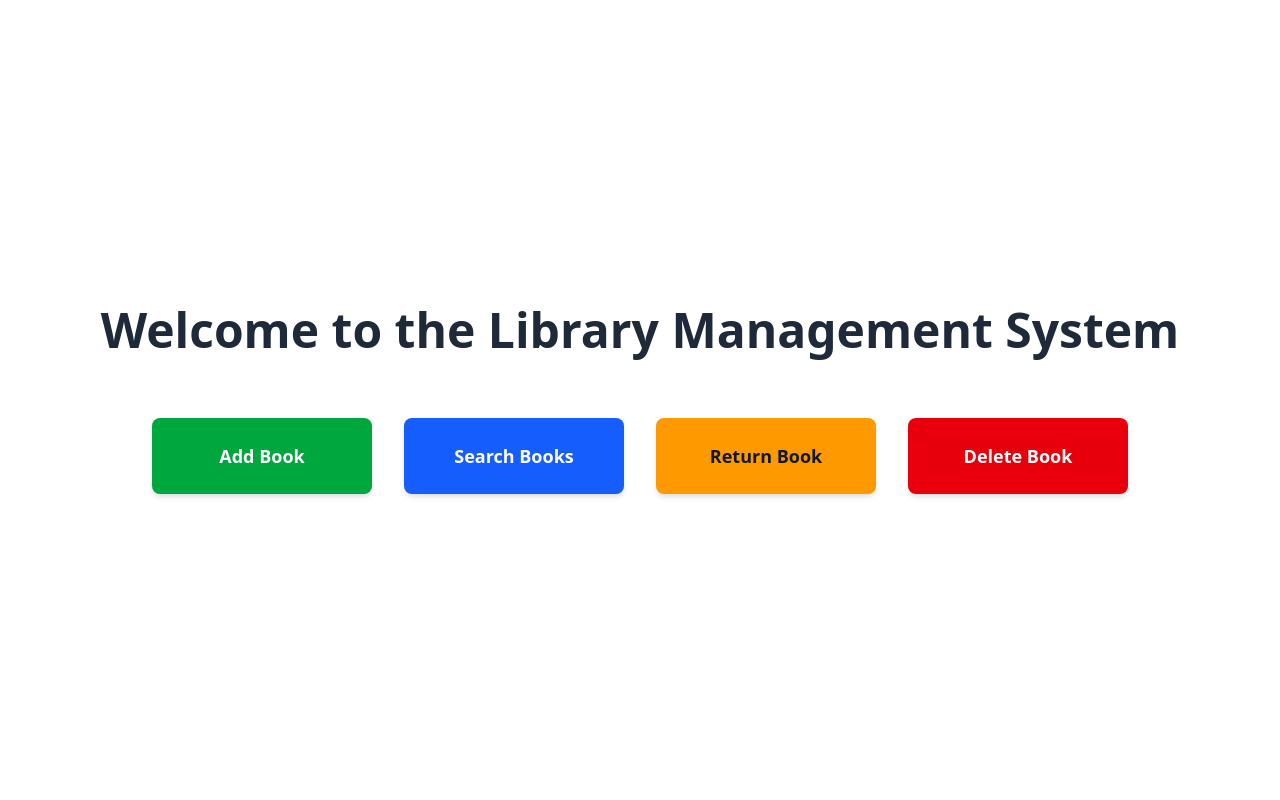
After one commit to YTlau9487/database_gp_W2LS, a Flask app: page / in a window 1280 px wide. The commit adds this page. Run offline with Flask 3, Linux system fonts and the light colour scheme.

Commit message:
add the root page and styling the components (#26)

```diff
--- a/flask_app/routes/__init__.py
+++ b/flask_app/routes/__init__.py
@@ -2,6 +2,7 @@
 from flask import Flask, Blueprint
 
 def init_routes(app: Flask):
+    from .rootPage import root_bp
     from .search import search_bp
     from .returnBook import return_book_bp
     # from .loan import loan_bp
@@ -9,6 +10,7 @@ def init_routes(app: Flask):
     from .addBook import addBook_bp
     from .deleteBook import deleteBook_bp
 
+    app.register_blueprint(root_bp)
     app.register_blueprint(search_bp)
     app.register_blueprint(return_book_bp)
     # app.register_blueprint(loan_bp)
--- /dev/null
+++ b/flask_app/routes/rootPage.py
@@ -0,0 +1,7 @@
+from flask import Blueprint, render_template
+
+root_bp = Blueprint("rootPage", __name__)
+
+@root_bp.route("/")
+def root():
+  return render_template("root.html")
--- a/templates/deleteBook.html
+++ b/templates/deleteBook.html
@@ -20,8 +20,8 @@
              class="mt-1 block w-full rounded-md border-gray-300 shadow-sm focus:border-indigo-500 focus:ring-indigo-500" />
 
       <div class="mt-4 flex justify-end gap-3">
-        <button type="reset" class="px-4 py-2 rounded border border-gray-300 text-sm">Reset</button>
-        <button type="submit" class="px-4 py-2 rounded bg-red-600 text-white text-sm hover:bg-red-700">Delete</button>
+        <button type="reset" class="px-4 py-2 rounded border border-gray-300 text-sm cursor-pointer">Reset</button>
+        <button type="submit" class="px-4 py-2 rounded bg-red-600 text-white text-sm hover:bg-red-700 cursor-pointer hover:bg-red-600/80 active:bg-red-600/60 duration-100">Delete</button>
       </div>
     </div>
   </div>
--- /dev/null
+++ b/templates/root.html
@@ -0,0 +1,44 @@
+<!DOCTYPE html>
+<html>
+  <head>
+    <meta charset="UTF-8" />
+    <script src="https://cdn.jsdelivr.net/npm/@tailwindcss/browser@4"></script>
+    <title>Library Management System</title>
+  </head>
+  <body class="min-h-screen flex flex-col items-center justify-center bg-white">
+    <h1
+      class="text-4xl md:text-5xl font-bold text-gray-800 mb-16 text-center px-6"
+    >
+      Welcome to the Library Management System
+    </h1>
+
+    <div
+      class="grid grid-cols-1 sm:grid-cols-2 lg:grid-cols-4 gap-8 max-w-5xl w-full px-6"
+    >
+      <a
+        href="/add-book"
+        class="bg-green-600 hover:opacity-80 active:opacity-60 text-white text-lg font-semibold py-6 rounded-lg text-center shadow-md hover:shadow-xl active:shadow-lg transition-all duration-150"
+      >
+        Add Book
+      </a>
+      <a
+        href="/search"
+        class="bg-blue-600 hover:opacity-80 active:opacity-60 text-white text-lg font-semibold py-6 rounded-lg text-center shadow-md hover:shadow-xl active:shadow-lg transition-all duration-150"
+      >
+        Search Books
+      </a>
+      <a
+        href="/return-book"
+        class="bg-amber-500 hover:opacity-80 active:opacity-60 text-gray-900 text-lg font-semibold py-6 rounded-lg text-center shadow-md hover:shadow-xl active:shadow-lg transition-all duration-150"
+      >
+        Return Book
+      </a>
+      <a
+        href="/delete-book"
+        class="bg-red-600 hover:opacity-80 active:opacity-60 text-white text-lg font-semibold py-6 rounded-lg text-center shadow-md hover:shadow-xl active:shadow-lg transition-all duration-150"
+      >
+        Delete Book
+      </a>
+    </div>
+  </body>
+</html>
```
